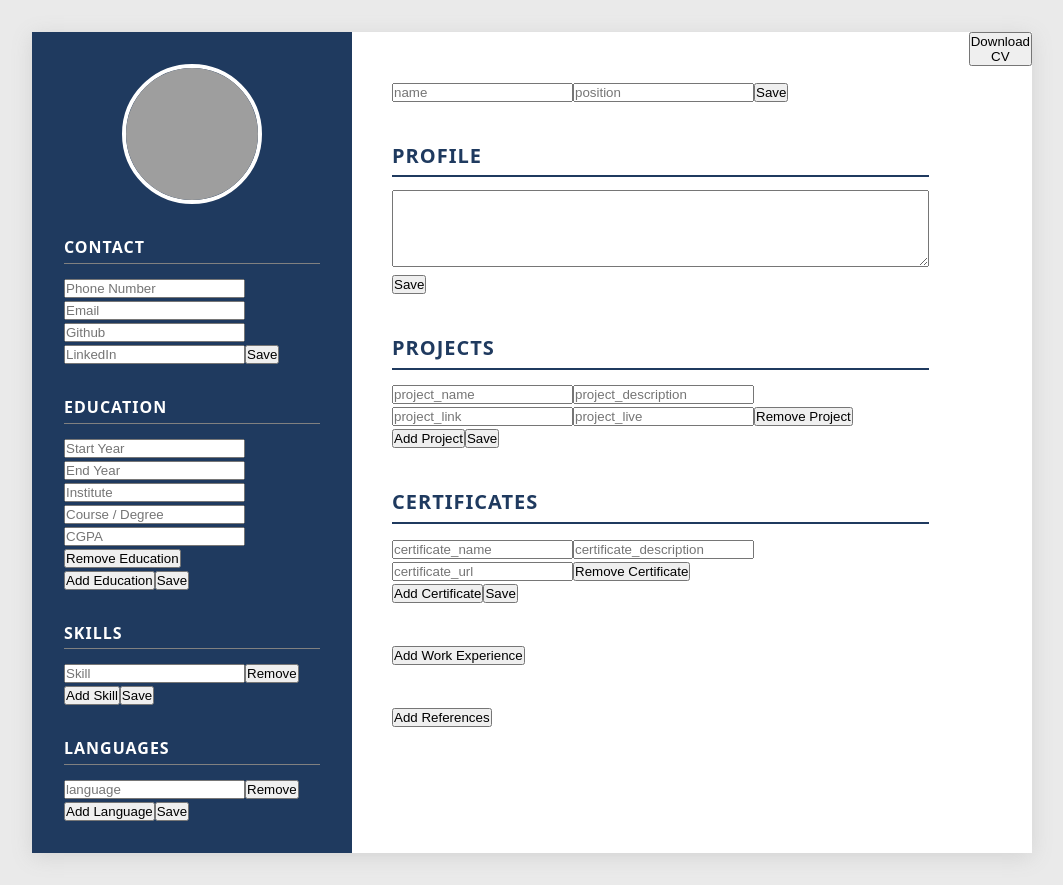
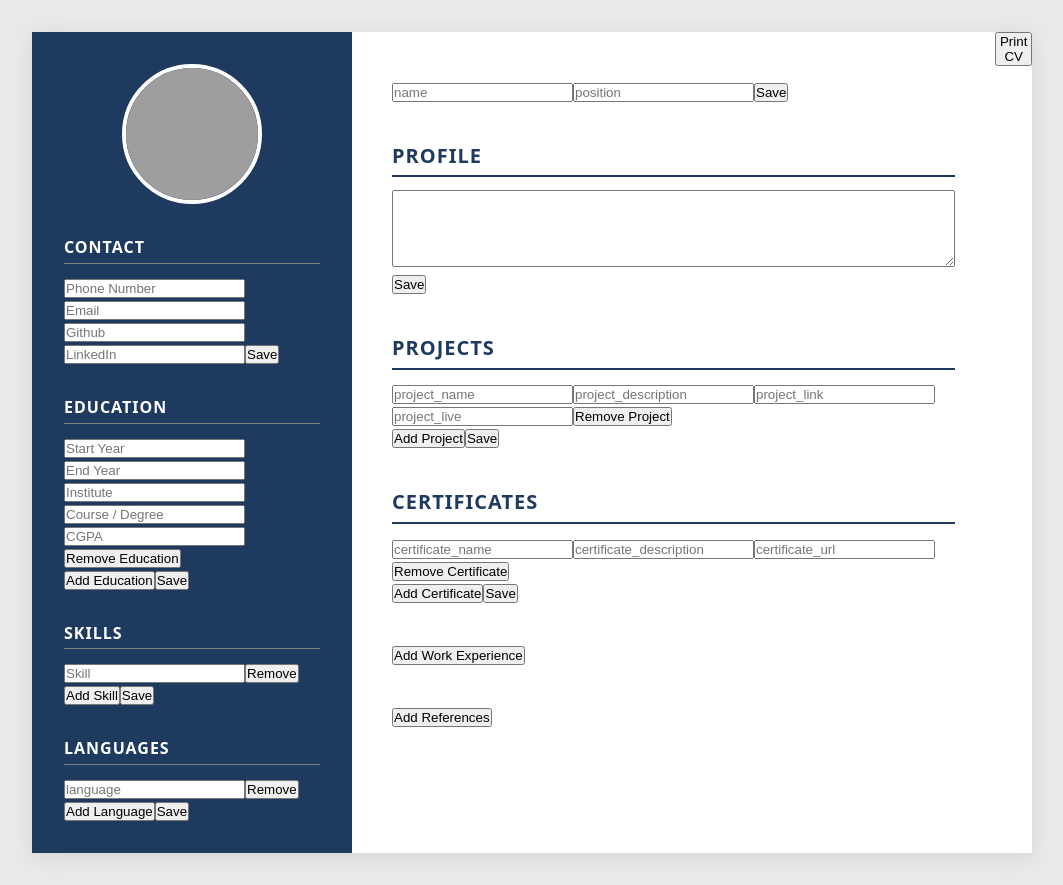
Before and after one commit to Prak005/cv-generator, a React (Vite) app: page / in a window 1280 px wide. Shown: the whole page, without its empty margins (108-1171 px from the left). Built offline with nearby package versions, Linux system fonts and the light colour scheme; grey boxes are pictures that could not be loaded.

Commit message:
enable scroll again

```diff
--- a/src/App.jsx
+++ b/src/App.jsx
@@ -34,7 +34,7 @@
                 <Ref />
             </main>
             <div>
-                <button onClick={() => window.print()}>Download CV</button>
+                <button onClick={() => window.print()}>Print CV</button>
             </div>
         </div>
     );
--- a/src/styles/App.css
+++ b/src/styles/App.css
@@ -7,7 +7,7 @@
 body {
     background-color: #eaeaea;
     font-family: system-ui, Helvetica, Arial, sans-serif;
-    overflow: hidden;
+    /* overflow: hidden; */
 }
 
 .resume{
```
